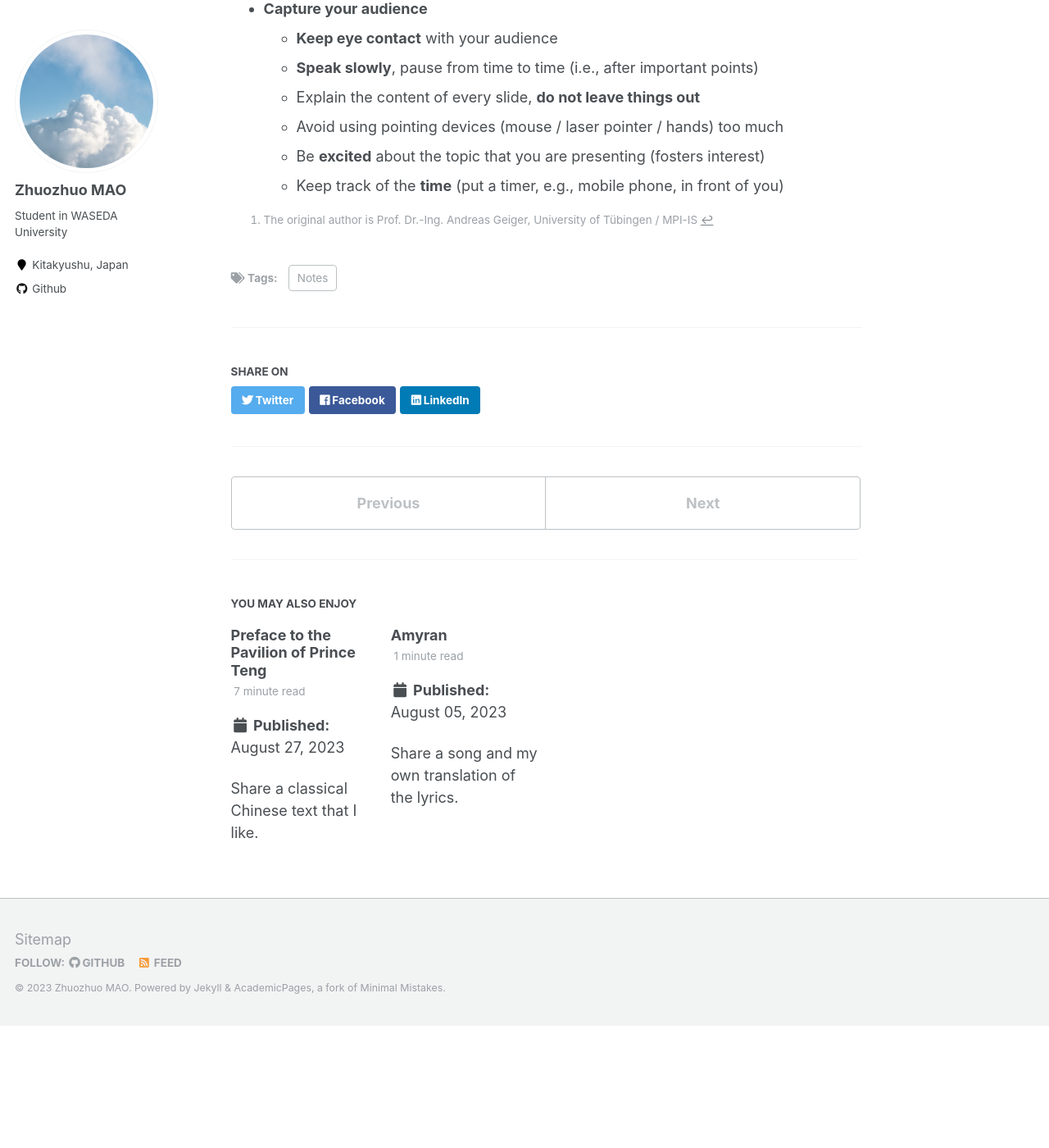
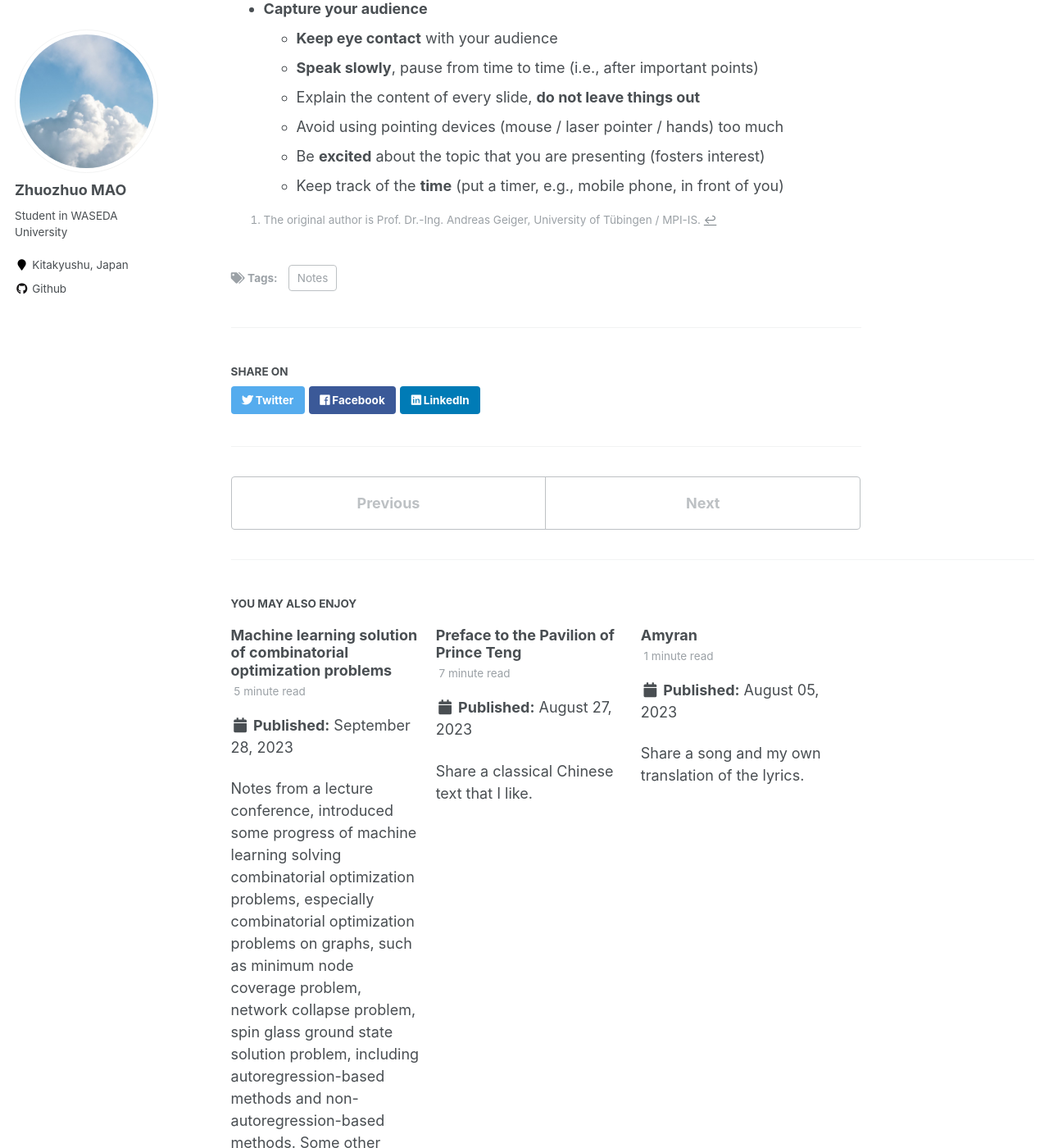
Before and after one commit to zhzhmao/zhzhmao.github.io, a Jekyll site: the page built from _posts/2023-08-21-blog-post-2.md, in a window 1280 px wide and 1400 px high, scrolled down 7801 px. Shown: the whole window at 82% size. Built offline with Jekyll 4.4.1, drawn with Linux system fonts in a browser that asks for light colours; before the commit the page ends 9052 px from its top, so only the background shows below that; part of the change alters nothing that is shown; some of the changed text lies outside the part shown.

Commit message:
modified:   _posts/2023-08-21-blog-post-2.md 	new file:   _posts/2023-09-28-blog-post-4.md

````diff
--- a/_posts/2023-08-21-blog-post-2.md
+++ b/_posts/2023-08-21-blog-post-2.md
@@ -9,7 +9,7 @@ tags:
 This is a note on how to do science reading, writing, and presentation.
 
 # Scientific Reading, Writing and Presenting [^1]
-[^1]: The original author is Prof. Dr.-Ing. Andreas Geiger, University of Tübingen / MPI-IS
+[^1]: The original author is Prof. Dr.-Ing. Andreas Geiger, University of Tübingen / MPI-IS.
 
 ## Literature Search
 ### How do I find relevant literature?
--- /dev/null
+++ b/_posts/2023-09-28-blog-post-4.md
@@ -0,0 +1,92 @@
+---
+title: 'Machine learning solution of combinatorial optimization problems'
+date: 2023-09-28
+permalink: /posts/2023/09/blog-post-4/
+tags:
+  - Notes
+---
+
+Notes from a lecture conference, introduced some progress of machine learning solving combinatorial optimization problems, especially combinatorial optimization problems on graphs, such as minimum node coverage problem, network collapse problem, spin glass ground state solution problem, including autoregression-based methods and non-autoregression-based methods. Some other interesting developments are also introduced, such as how to improve the generalization ability of the model, how to integrate with mature solvers, and how to handle more natural inputs.
+
+# Machine learning solution of combinatorial optimization problems [^1]
+[^1]: This [report](https://pattern.swarma.org/study_group_issue/483) is given by Assoc. Prof. Changjun FAN, National University of Defense Technology.
+## CO and ML4CO
+### Combinatorial optimization
+- Combinatorial optimization is to find the optimal arrangement, grouping, order or screening of discrete events through the study of mathematical methods. The problem can be described mathematically as:$$
+  min \quad f(x) \\
+  s.t. \quad g(x) \geq 0 \\
+  \quad x \in D
+  $$Where $D$ is a set of finite points (the domain), $f$ is the objective function, and $F= \{ x | x \in D, \ g(x) \geq 0\}$ is the feasible region.
+- 0-1 knapsack problem, traveling salesman problem, minimum vertex cover problem, maximum cut problem and so on.
+### Machine learning for combinatorial optimization
+#### Optimization algorithms
+- Mathematical Optimization algorithms - Exact algorithms (Exponential time)
+  - Branch and bound, Branch and price, Branch and cut, Cutting plane, Lagrangian relaxation
+- Heuristic algorithms (Polynomial time)
+  - Approximation algorithm, Greedy algorithm, Rule-based construction algorithm
+- Meta heuristic algorithms (Polynomial time)
+  - Genetic algorithm, Ant colony algorithm, Tabu search, Simulated annealing
+- Machine learning methods (Polynomial time)
+  - Supervised learning, Reinforcement learning, Graph neural networks
+#### Combinatorial Optimization Solvers
+- Commercial Solvers
+  - Gurobi, CPLEX, Matlab, Lingo, CMIP
+- Open Source Solvers
+  - SCIP, LP_Solve, CBC, GLPK, MOSEK
+#### Past and Now
+- Traditional solvers: Moderate scale, relatively stable, classical problem, theoretical guarantee
+- Machine learning: Super large scale, real-time change, complex system, weak optimization
+#### Machine learning paradigms for solving CO problems
+- End-to-end solver $\rightarrow$ autoregressive/non-autoregressive $\rightarrow$ Learning heuristics
+- Local improvement solution $\rightarrow$ ML + Traditional operations algorithm $\rightarrow$ Improving OR Solvers
+## Combinatorial optimization problem solving on the graph
+```mermaid
+graph TD
+A[Input graph] --> B[Graph representation learning models]
+B --> C[Representation vector of nodes/edges]
+C --> D[Representation vector-based learning models]
+D --non-autoregressive--> E["Give all the predictions at once
+(Loss function based on the benchmark solution)"]
+E --Heuristic search rules--> F[Solution of the CO problem]
+D --autoregressive--> G["The predicted probability at each time step
+(Partial solution results at each time step)"]
+G --> H["Partial solution results at each time step
+(loss function based on the baseline solution
+or reward function based on RL)"]
+H --> F
+```
+### Non-autoregressive algorithms
+- Supervised learning + Tree search + Graph theory tricks
+- Li Z, Chen Q, Koltun V. [Combinatorial optimization with graph convolutional networks and guided tree search](https://proceedings.neurips.cc/paper/2018/file/8d3bba7425e7c98c50f52ca1b52d3735-Paper.pdf)[J]. Advances in neural information processing systems, 2018, 31.
+### Autoregressive algorithms
+- S2V - DQN
+  - Khalil E, Dai H, Zhang Y, et al. [Learning combinatorial optimization algorithms over graphs](https://proceedings.neurips.cc/paper/2017/file/d9896106ca98d3d05b8cbdf4fd8b13a1-Paper.pdf)[J]. Advances in neural information processing systems, 2017, 30.
+- FINDER
+  - Fan C, Zeng L, Sun Y, et al. [Finding key players in complex networks through deep reinforcement learning](https://www.ncbi.nlm.nih.gov/pmc/articles/PMC8191335/pdf/nihms-1595705.pdf)[J]. Nature machine intelligence, 2020, 2(6): 317-324.
+- DIRAC
+  - Fan C, Shen M, Nussinov Z, et al. [Searching for spin glass ground states through deep reinforcement learning](https://www.nature.com/articles/s41467-023-36363-w.pdf)[J]. Nature Communications, 2023, 14(1): 725.
+  - Lucas A. [Ising formulations of many NP problems](https://www.frontiersin.org/articles/10.3389/fphy.2014.00005/full)[J]. Frontiers in physics, 2014, 2: 5.
+  - Barrett T, Clements W, Foerster J, et al. [Exploratory combinatorial optimization with reinforcement learning](https://aaai.org/ojs/index.php/AAAI/article/view/5723/5579)[C]//Proceedings of the AAAI conference on artificial intelligence. 2020, 34(04): 3243-3250.
+  - Yao F, Cai R, Wang H. [Reversible action design for combinatorial optimization with reinforcement learning](https://arxiv.org/pdf/2102.07210.pdf)[J]. arXiv preprint arXiv:2102.07210, 2021.
+### Summary of autoregressive algorithms
+Graph Representation Learning + Reinforcement Learning
+- Pros
+  - The model generalizes well
+  - The model works well
+  - It has some interpretability
+- Cons
+  - Model design and learning are difficult
+  - Implementation is difficult
+## Some interesting research points
+1. How to combine with exact algorithms?
+   - Nair V, Bartunov S, Gimeno F, et al. [Solving mixed integer programs using neural networks](https://arxiv.org/pdf/2012.13349.pdf)[J]. arXiv preprint arXiv:2012.13349, 2020.
+2. How to combine with heuristics?
+   - Mills K, Ronagh P, Tamblyn I. [Finding the ground state of spin Hamiltonians with reinforcement learning](https://arxiv.org/pdf/2003.00011.pdf)[J]. Nature Machine Intelligence, 2020, 2(9): 509-517.
+3. How to improve generalization on large instances?
+   - Fu Z H, Qiu K B, Zha H. [Generalize a small pre-trained model to arbitrarily large TSP instances](https://ojs.aaai.org/index.php/AAAI/article/download/16916/16723)[C]//Proceedings of the AAAI conference on artificial intelligence. 2021, 35(8): 7474-7482.
+4. How do you handle complex constraints?
+   - Donti P L, Rolnick D, Kolter J Z. [DC3: A learning method for optimization with hard constraints](https://arxiv.org/pdf/2104.12225.pdf)[J]. arXiv preprint arXiv:2104.12225, 2021.
+5. How to combine with mature solvers?
+   - Pogančić M V, Paulus A, Musil V, et al. [Differentiation of blackbox combinatorial solvers](https://openreview.net/pdf?id=BkevoJSYPB)[C]//International Conference on Learning Representations. 2019.
+6. How do you handle raw inputs that are more natural?
+   - ChatGPT understands natural language problem requirements, models them automatically, and invokes a solver to solve them.
````
